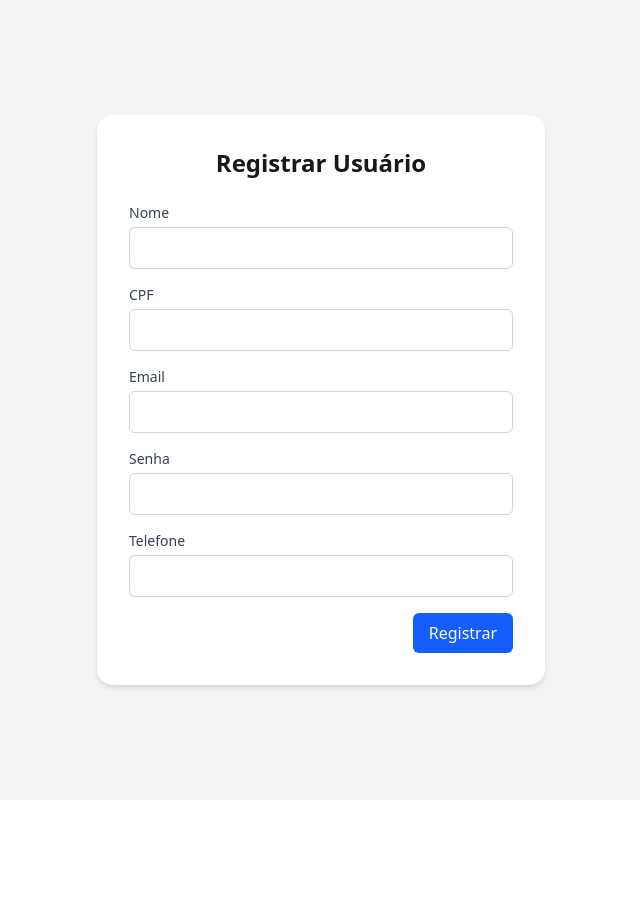
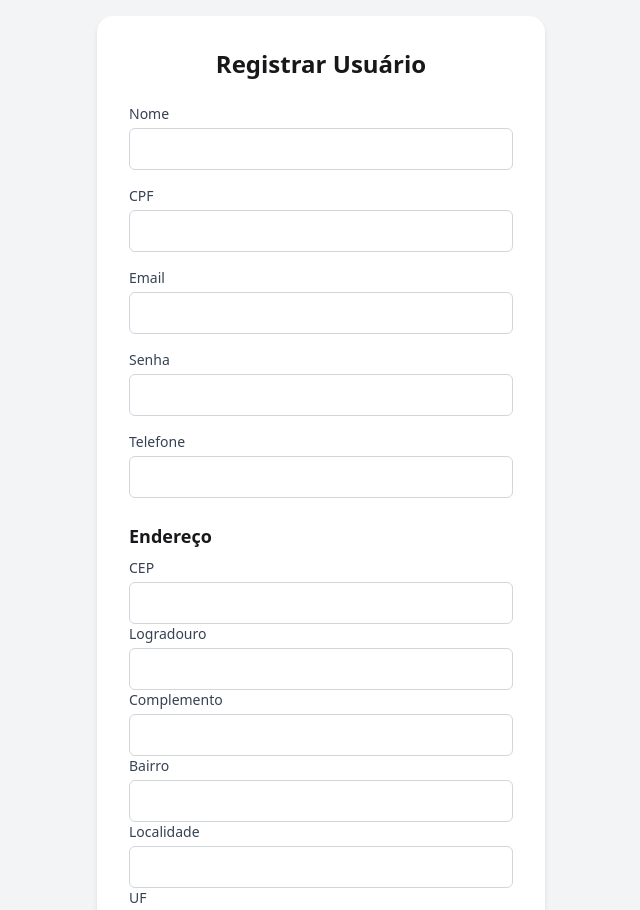
Before and after one commit to Dev-Souza/kauanTech_front, a React (Vite) app: page /register in a window 1280 px wide. Shown: the top 910 px of the page, without its empty margins (319-959 px from the left). Before the commit the page ends 800 px from the top, so only its background shows below. Built offline with nearby package versions, Linux system fonts and the light colour scheme.

Commit message:
feat: usage formik fields

```diff
--- a/src/components/users/RegisterUserComponent.jsx
+++ b/src/components/users/RegisterUserComponent.jsx
@@ -1,4 +1,4 @@
-import { Formik } from 'formik';
+import { Formik, Field, Form } from 'formik';
 
 export default function RegisterUserComponent() {
     const user = {
@@ -19,88 +19,131 @@ export default function RegisterUserComponent() {
     };
 
     const cadastrarUser = (values) => {
-    alert("OPA!");
+        alert(values);
+        console.log(values)
     };
 
     return (
         <div className="min-h-screen flex items-center justify-center bg-gray-100 p-4">
             <div className="bg-white p-8 rounded-2xl shadow-md w-full max-w-md">
                 <h1 className="text-2xl font-bold mb-6 text-center">Registrar Usuário</h1>
-        <Formik initialValues={user} onSubmit={cadastrarUser}>
-          {(props) => (
-            <form onSubmit={props.handleSubmit} className="space-y-4">
-              {/* Nome */}
+
+                <Formik
+                    initialValues={user}
+                    onSubmit={values => cadastrarUser(values)}>
+                    <Form className="space-y-4">
                         <div>
-                <label htmlFor="nome" className="block text-sm font-medium text-gray-700">Nome</label>
-                <input
+                            <label className="block text-sm font-medium text-gray-700">Nome</label>
+                            <Field
                                 type="text"
                                 name="nome"
-                  id="nome"
-                  onChange={props.handleChange}
-                  onBlur={props.handleBlur}
-                  value={props.values.nome}
                                 className="mt-1 block w-full border border-gray-300 rounded-md p-2 focus:outline-none focus:ring-2 focus:ring-blue-500"
                             />
                         </div>
 
-              {/* CPF */}
                         <div>
-                <label htmlFor="cpf" className="block text-sm font-medium text-gray-700">CPF</label>
-                <input
+                            <label className="block text-sm font-medium text-gray-700">CPF</label>
+                            <Field
                                 type="text"
                                 name="cpf"
-                  id="cpf"
-                  onChange={props.handleChange}
-                  onBlur={props.handleBlur}
-                  value={props.values.cpf}
                                 className="mt-1 block w-full border border-gray-300 rounded-md p-2 focus:outline-none focus:ring-2 focus:ring-blue-500"
                             />
                         </div>
 
-              {/* Email */}
                         <div>
-                <label htmlFor="email" className="block text-sm font-medium text-gray-700">Email</label>
-                <input
+                            <label className="block text-sm font-medium text-gray-700">Email</label>
+                            <Field
                                 type="email"
                                 name="email"
-                  id="email"
-                  onChange={props.handleChange}
-                  onBlur={props.handleBlur}
-                  value={props.values.email}
                                 className="mt-1 block w-full border border-gray-300 rounded-md p-2 focus:outline-none focus:ring-2 focus:ring-blue-500"
                             />
                         </div>
 
-              {/* Senha */}
                         <div>
-                <label htmlFor="senha" className="block text-sm font-medium text-gray-700">Senha</label>
-                <input
+                            <label className="block text-sm font-medium text-gray-700">Senha</label>
+                            <Field
                                 type="password"
                                 name="senha"
-                  id="senha"
-                  onChange={props.handleChange}
-                  onBlur={props.handleBlur}
-                  value={props.values.senha}
                                 className="mt-1 block w-full border border-gray-300 rounded-md p-2 focus:outline-none focus:ring-2 focus:ring-blue-500"
                             />
                         </div>
 
-              {/* Telefone */}
                         <div>
-                <label htmlFor="telefone" className="block text-sm font-medium text-gray-700">Telefone</label>
-                <input
+                            <label className="block text-sm font-medium text-gray-700">Telefone</label>
+                            <Field
                                 type="text"
                                 name="telefone"
-                  id="telefone"
-                  onChange={props.handleChange}
-                  onBlur={props.handleBlur}
-                  value={props.values.telefone}
                                 className="mt-1 block w-full border border-gray-300 rounded-md p-2 focus:outline-none focus:ring-2 focus:ring-blue-500"
                             />
                         </div>
+                        <div>
+                            <h2 className="text-lg font-semibold mt-6 mb-2">Endereço</h2>
 
-              {/* Botão */}
-              <div className="text-end">
+                            <div>
+                                <label className="block text-sm font-medium text-gray-700">CEP</label>
+                                <Field
+                                    type="text"
+                                    name="endereco.cep"
+                                    className="mt-1 block w-full border border-gray-300 rounded-md p-2"
+                                />
+                            </div>
+
+                            <div>
+                                <label className="block text-sm font-medium text-gray-700">Logradouro</label>
+                                <Field
+                                    type="text"
+                                    name="endereco.logradouro"
+                                    className="mt-1 block w-full border border-gray-300 rounded-md p-2"
+                                />
+                            </div>
+
+                            <div>
+                                <label className="block text-sm font-medium text-gray-700">Complemento</label>
+                                <Field
+                                    type="text"
+                                    name="endereco.complemento"
+                                    className="mt-1 block w-full border border-gray-300 rounded-md p-2"
+                                />
+                            </div>
+
+                            <div>
+                                <label className="block text-sm font-medium text-gray-700">Bairro</label>
+                                <Field
+                                    type="text"
+                                    name="endereco.bairro"
+                                    className="mt-1 block w-full border border-gray-300 rounded-md p-2"
+                                />
+                            </div>
+
+                            <div>
+                                <label className="block text-sm font-medium text-gray-700">Localidade</label>
+                                <Field
+                                    type="text"
+                                    name="endereco.localidade"
+                                    className="mt-1 block w-full border border-gray-300 rounded-md p-2"
+                                />
+                            </div>
+
+                            <div>
+                                <label className="block text-sm font-medium text-gray-700">UF</label>
+                                <Field
+                                    type="text"
+                                    name="endereco.uf"
+                                    className="mt-1 block w-full border border-gray-300 rounded-md p-2"
+                                />
+                            </div>
+
+                            <div>
+                                <label className="block text-sm font-medium text-gray-700">Número</label>
+                                <Field
+                                    type="text"
+                                    name="endereco.numero"
+                                    className="mt-1 block w-full border border-gray-300 rounded-md p-2"
+                                />
+                            </div>
+                        </div>
+
+                        <div className="text-center">
                             <button
                                 type="submit"
                                 className="bg-blue-600 text-white px-4 py-2 rounded-md hover:bg-blue-700 transition"
@@ -108,8 +151,7 @@ export default function RegisterUserComponent() {
                                 Registrar
                             </button>
                         </div>
-            </form>
-          )}
+                    </Form>
                 </Formik>
             </div>
         </div>
```
Lines whose indentation alone changed are shown as unchanged.
